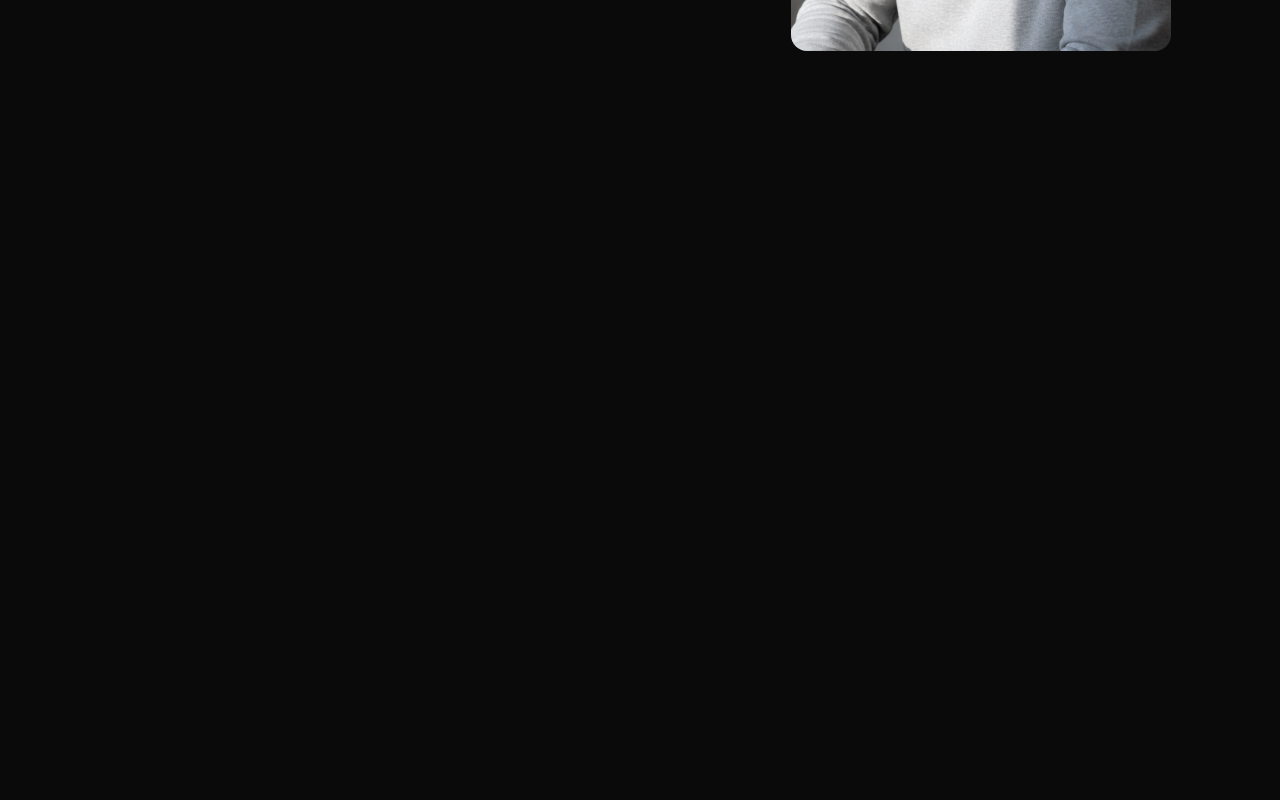
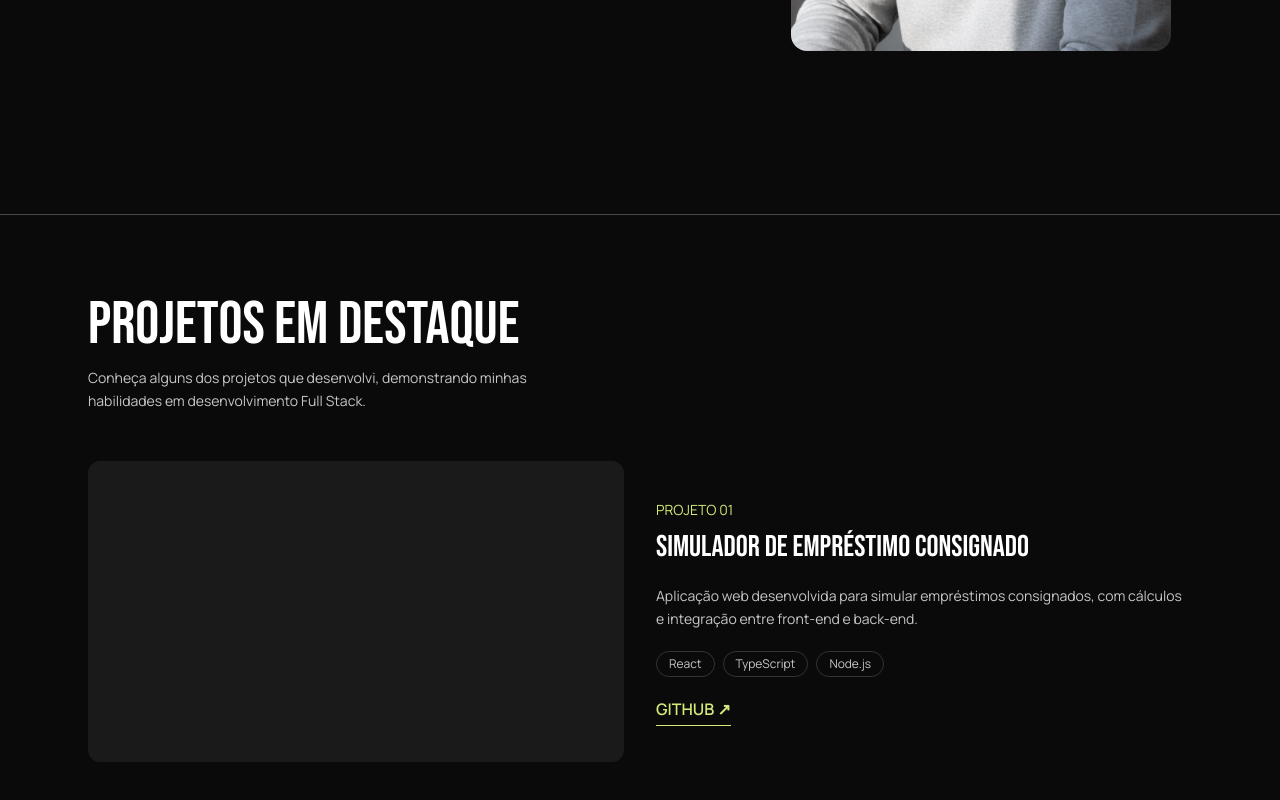
Before and after one commit to matheusFredericods/matheus-portfolio, a Next.js app: page / in a window 1280 px wide. Shown: the part 682-1482 px from the top of the page. Before the commit the page ends 896 px from the top, so only its background shows below. Built offline with nearby package versions, Linux system fonts and the light colour scheme.

Commit message:
feat: improve portfolio projects section

```diff
--- a/src/app/globals.css
+++ b/src/app/globals.css
@@ -16,6 +16,7 @@
 
   /* Borders */
   --border-primary: #333333;
+  --border-divider: #484848;
 
   /* States */
   --primary-hover: #c2d96b;
@@ -37,6 +38,7 @@
 
   /* Borders */
   --color-border-primary: var(--border-primary);
+  --color-border-divider: var(--border-divider);
 
   /* States */
   --color-primary-hover: var(--primary-hover);
--- a/src/app/page.tsx
+++ b/src/app/page.tsx
@@ -1,6 +1,7 @@
 import Hero from "../sections/Hero";
 import NavBar from "./components/layout/NavBar";
 import Preloader from "./components/Preloader";
+import Projects from "../sections/Projects";
 
 export default function Home() {
   return (
@@ -10,8 +11,9 @@ export default function Home() {
       <div>
         <NavBar />
         <Hero />
+        <Projects />
 
-        <main></main>
+
       </div>
     </>
   );
--- a/src/sections/Hero.tsx
+++ b/src/sections/Hero.tsx
@@ -5,7 +5,7 @@ export default function Hero() {
   return (
     <section
       id="inicio"
-      className="min-h-screen bg-bg-primary text-text-primary"
+      className="min-h-screen bg-bg-primary border-b border-border-divider text-text-primary"
     >
       <div className="mx-auto grid min-h-screen max-w-6xl grid-cols-1 items-center gap-12 px-6 pt-10 pb-24 md:grid-cols-[1.2fr_0.8fr] md:pt-0">
         {/* LADO ESQUERDO */}
--- /dev/null
+++ b/src/sections/Projects.tsx
@@ -0,0 +1,73 @@
+export default function Projects() {
+  return (
+    <section id="projetos" className="bg-bg-primary text-text-primary">
+      <div className="mx-auto max-w-6xl px-6 py-20">
+        {/* CABEÇALHO */}
+        <div className="mb-12">
+          <h2 className="text-5xl font-normal uppercase leading-none md:text-6xl">
+            Projetos em Destaque
+          </h2>
+
+          <p className="mt-3 max-w-md text-sm leading-relaxed text-text-secondary">
+            Conheça alguns dos projetos que desenvolvi, demonstrando minhas
+            habilidades em desenvolvimento Full Stack.
+          </p>
+        </div>
+
+        {/* LISTA DE PROJETOS */}
+        <div className="flex flex-col gap-12">
+          {/* PROJETO 01 */}
+          <article className="grid grid-cols-1 items-center gap-8 pb-12 md:grid-cols-2">
+            {/* IMAGEM */}
+            <div className="relative aspect-video overflow-hidden rounded-xl bg-card">
+              {/* Imagem do projeto será adicionada aqui */}
+            </div>
+
+            {/* INFORMAÇÕES */}
+            <div className="flex flex-col gap-5">
+              <div>
+                <span className="text-sm text-primary">PROJETO 01</span>
+
+                <h3 className="mt-2 text-3xl">
+                  Simulador de Empréstimo Consignado
+                </h3>
+              </div>
+
+              <p className="text-sm leading-relaxed text-text-secondary">
+                Aplicação web desenvolvida para simular empréstimos consignados,
+                com cálculos e integração entre front-end e back-end.
+              </p>
+
+              {/* TECNOLOGIAS */}
+              <div className="flex flex-wrap gap-2">
+                <span className="rounded-full border border-border-primary px-3 py-1 text-xs text-text-secondary">
+                  React
+                </span>
+
+                <span className="rounded-full border border-border-primary px-3 py-1 text-xs text-text-secondary">
+                  TypeScript
+                </span>
+
+                <span className="rounded-full border border-border-primary px-3 py-1 text-xs text-text-secondary">
+                  Node.js
+                </span>
+              </div>
+
+              {/* LINKS */}
+              <div className="flex items-center gap-5">
+                <a
+                  href="https://github.com/matheusFredericods/simulador-emprestimo-consignado"
+                  target="_blank"
+                  rel="noopener noreferrer"
+                  className="border-b border-primary pb-1 font-semibold text-primary transition-colors hover:text-primary-hover"
+                >
+                  GITHUB ↗
+                </a>
+              </div>
+            </div>
+          </article>
+        </div>
+      </div>
+    </section>
+  );
+}
```
